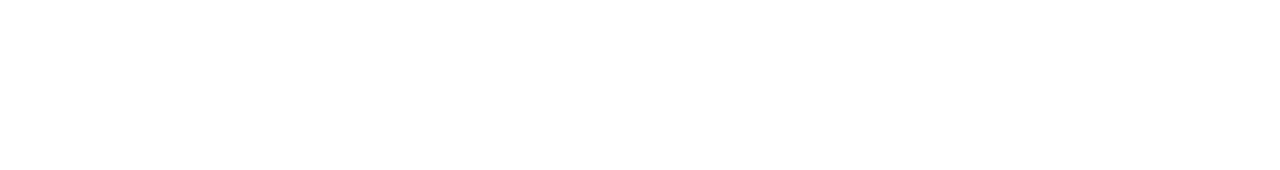
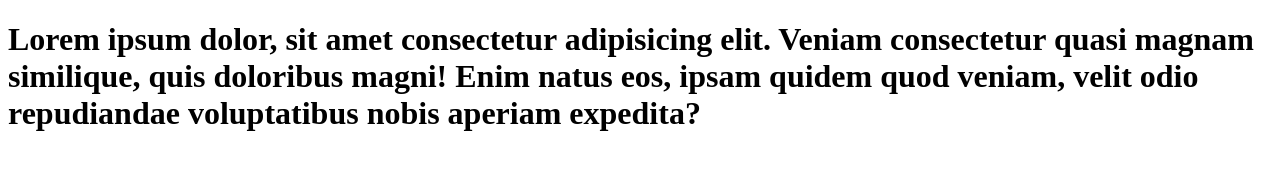
Before and after one commit to VoKoo/trabajo-git, a plain HTML site: page index.html in a window 1280 px wide. Drawn offline with Linux system fonts and the light colour scheme.

Commit message:
commit cambio Sebastian M

```diff
--- a/index.html
+++ b/index.html
@@ -7,6 +7,7 @@
     <title>Trabajo Git</title>
 </head>
 <body>
+    <h1>Lorem ipsum dolor, sit amet consectetur adipisicing elit. Veniam consectetur quasi magnam similique, quis doloribus magni! Enim natus eos, ipsam quidem quod veniam, velit odio repudiandae voluptatibus nobis aperiam expedita?</h1>
 
 </body>
 </html>
```
